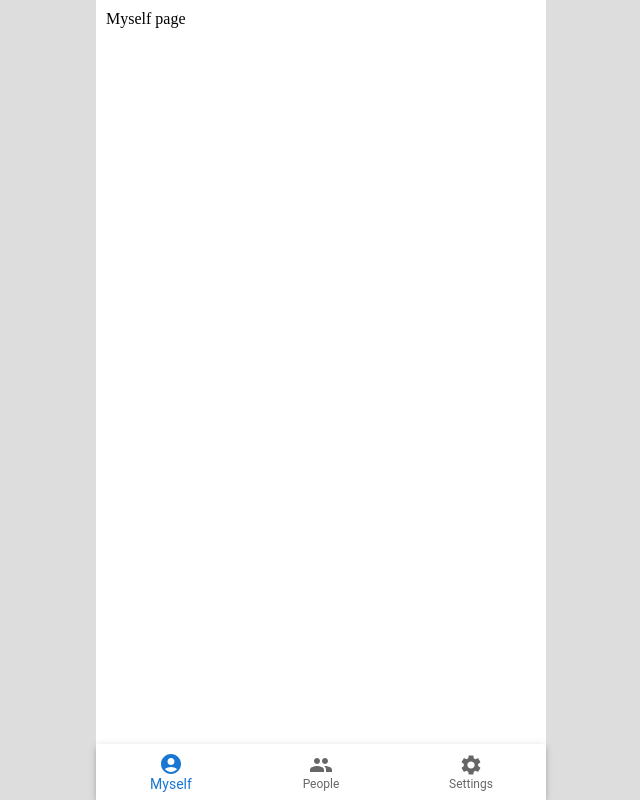
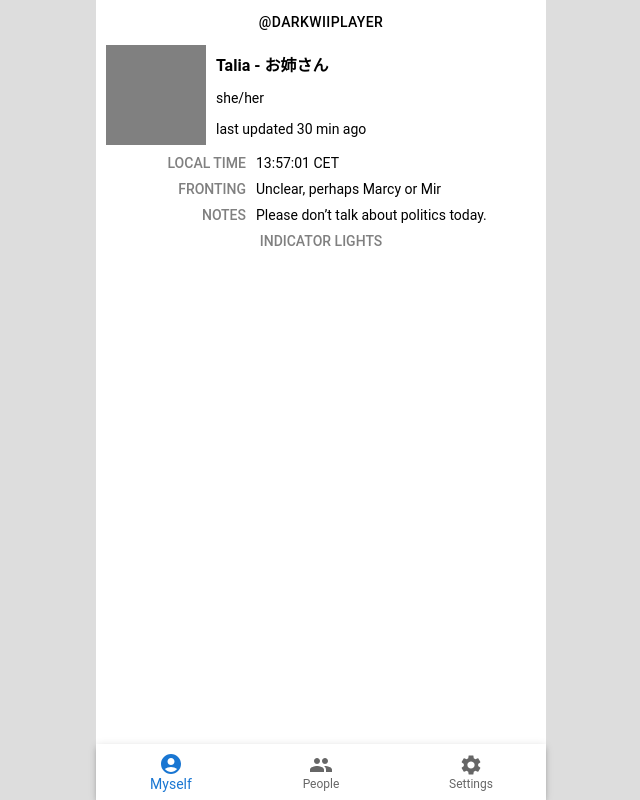
Before and after one commit to gjvnq/mhsp, a React (Create React App) app in the folder frontend/: page /myself in a window 1280 px wide. Shown: the whole page, without its empty margins (319-959 px from the left). Built offline with nearby package versions, Linux system fonts and the light colour scheme.

Commit message:
wip: person page

```diff
--- a/frontend/src/pages/MainPage/MainPage.css
+++ b/frontend/src/pages/MainPage/MainPage.css
@@ -7,7 +7,7 @@
 #_main_app > #_content {
   flex-grow: 1;
   /* padding is temporary */
-  padding: 10px;
+  /* padding: 10px; */
 }
 
 #_main_app > #_bottom_nav {
--- a/frontend/src/pages/MyselfPage.tsx
+++ /dev/null
@@ -1,3 +0,0 @@
-export default function MyselfPage() {
-  return <p>Myself page</p>;
-}
--- a/frontend/src/pages/PeoplePage.tsx
+++ b/frontend/src/pages/PeoplePage.tsx
@@ -1,3 +1,9 @@
+import { Link } from "react-router-dom";
+
 export default function PeoplePage() {
-  return <p>People page</p>;
+  return <>
+    <p>People page</p>
+    <Link to="/@darkwiiplayer">Darkwiiplayer</Link>
+const theme = useTheme()
+  </>;
 }
--- /dev/null
+++ b/frontend/src/pages/PersonPage.css
@@ -0,0 +1,62 @@
+.person_page {
+    display: flex;
+    flex-direction: column;
+    padding: 10px;
+    gap: 10px;
+}
+
+.person_page > .username {
+    text-align: center;
+    padding: 0px 10px;
+    margin: 0;
+}
+
+.person_page > .person_card {
+    display: flex;
+    /* grid-template-columns: 1fr 2fr;
+    grid-template-rows: 1fr; */
+    gap: 10px;
+}
+
+.person_page > .person_card > .person_card_img {
+    background-color: gray;
+    aspect-ratio: 1/1;
+    width: 100px;
+}
+
+.person_page > .person_card > .person_card_info {
+    grid-column: 2 / 3;
+    display: flex;
+    flex-direction: column;
+    justify-content: space-around;
+}
+
+.person_card_info_name {
+    font-weight: 600;
+    font-size: 16px;
+}
+
+.grid1 {
+    display: grid;
+    grid-template-columns: 1fr 2fr;
+    gap: 10px;
+}
+
+.grid1 > .label {
+    grid-column: 1;
+    text-align: right;
+}
+
+.gray_label {
+    text-transform: uppercase;
+    font-weight: 500;
+    color: gray;
+}
+
+.grid1 > .value {
+    grid-column: 2;
+}
+
+.center {
+    text-align: center;
+}
--- a/frontend/src/pages/PersonPage.tsx
+++ b/frontend/src/pages/PersonPage.tsx
@@ -1,6 +1,31 @@
+import { Typography, useTheme } from "@mui/material";
 import { useParams } from "react-router";
+import "./PersonPage.css";
 
 export default function PersonPage() {
   const params = useParams();
-  return <p>Person page: {params.person}</p>;
+  const username = params['person'] || '@darkwiiplayer';
+
+  const theme = useTheme();
+
+  return <div style={theme.typography} className="person_page">
+    <Typography className="username" variant="button" paragraph>{username}</Typography>
+    <div className="person_card">
+      <div className="person_card_img"></div>
+      <div className="person_card_info">
+        <span className="person_card_info_name">Talia - お姉さん</span>
+        <span className="person_card_info_pronouns">she/her</span>
+        <span className="person_card_info_last_update">last updated 30 min ago</span>
+      </div>
+    </div>
+    <div className="grid1">
+      <span className="label gray_label">Local time</span>
+      <span className="value">13:57:01 CET</span>
+      <span className="label gray_label">Fronting</span>
+      <span className="value">Unclear, perhaps Marcy or Mir</span>
+      <span className="label gray_label">Notes</span>
+      <span className="value">Please don’t talk about politics today. </span>
+    </div>
+    <p className="gray_label center">Indicator lights</p>
+  </div>;
 }
--- a/frontend/src/routes/root.tsx
+++ b/frontend/src/routes/root.tsx
@@ -2,7 +2,6 @@ import { createBrowserRouter } from "react-router-dom";
 import ErrorPage from "../pages/ErrorPage";
 import HelloWorld from "../pages/HelloWorld";
 import MainPage from "../pages/MainPage";
-import MyselfPage from "../pages/MyselfPage";
 import PeoplePage from "../pages/PeoplePage";
 import SettingsPage from "../pages/SettingsPage";
 import PersonPage from "../pages/PersonPage";
@@ -15,7 +14,7 @@ const router = createBrowserRouter([
     children: [
       {
         path: "myself",
-        element: <MyselfPage />,
+        element: <PersonPage />,
       },
       {
         path: "people",
```
